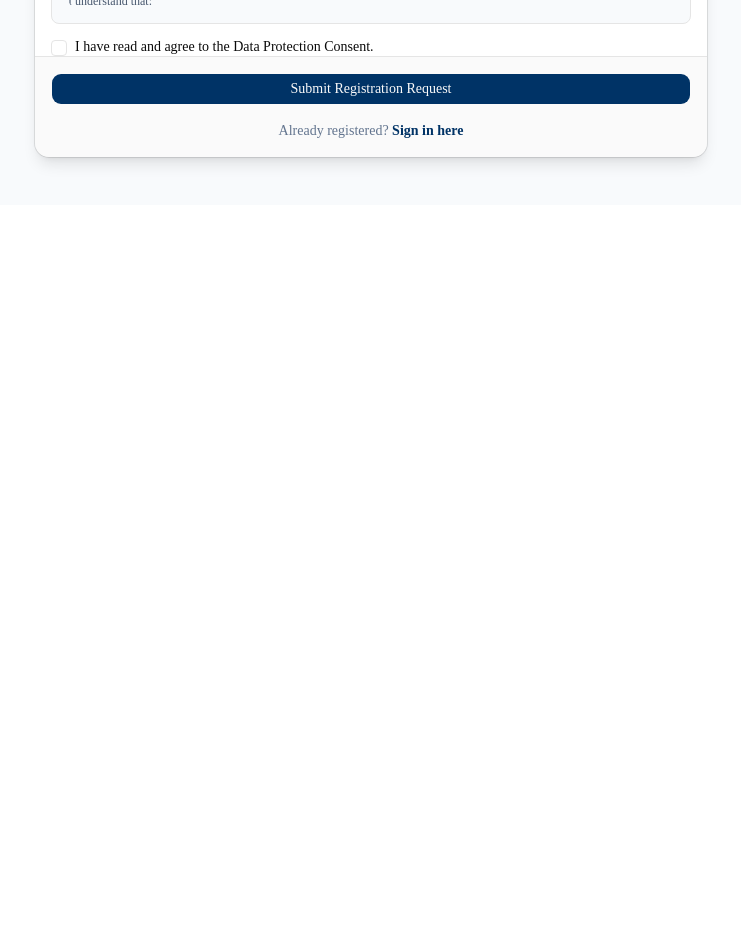
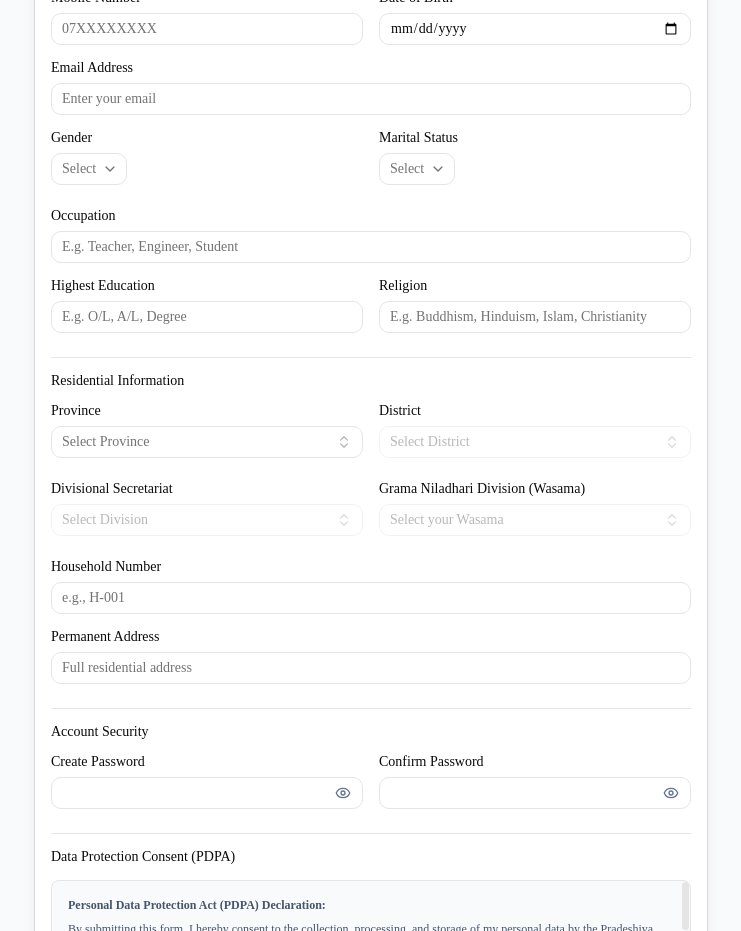
Before and after one commit to imalwic/grama-niladhari-system, a Next.js app in the folder frontend/: page /en/resident/register in a window 1280 px wide. Shown: the part 1140-2071 px from the top of the page, without its empty margins (269-1010 px from the left). Before the commit the page ends 1345 px from the top, so only its background shows below. Built offline with nearby package versions, Linux system fonts and the light colour scheme.

Commit message:
Update resident registration UI with demographic fields

```diff
--- a/frontend/src/app/[locale]/resident/register/page.tsx
+++ b/frontend/src/app/[locale]/resident/register/page.tsx
@@ -60,6 +60,13 @@ export default function ResidentRegistration() {
   const [email, setEmail] = useState("");
   const [householdNo, setHouseholdNo] = useState("");
   const [address, setAddress] = useState("");
+
+  const [gender, setGender] = useState("");
+  const [maritalStatus, setMaritalStatus] = useState("");
+  const [occupation, setOccupation] = useState("");
+  const [highestEducation, setHighestEducation] = useState("");
+  const [religion, setReligion] = useState("");
+
   const [isLoading, setIsLoading] = useState(false);
   const [errorMsg, setErrorMsg] = useState("");
 
@@ -119,6 +126,11 @@ export default function ResidentRegistration() {
         wasamaCode: wasama,
         householdNo,
         address,
+        gender,
+        maritalStatus,
+        occupation,
+        highestEducation,
+        religion,
         consentGiven
       };
 
@@ -176,6 +188,8 @@ export default function ResidentRegistration() {
             alt="Sri Lanka National Emblem"
             width={60}
             height={60}
+            priority
+            style={{ width: "auto", height: "auto" }}
             className="mb-2"
           />
           <h1 className="text-3xl font-bold tracking-tight text-[#003366] dark:text-blue-400">
@@ -248,6 +262,64 @@ export default function ResidentRegistration() {
                     value={email}
                     onChange={(e) => setEmail(e.target.value)}
                     required
+                    className="dark:bg-slate-800 dark:border-slate-700"
+                  />
+                </div>
+                <div className="space-y-2">
+                  <Label htmlFor="gender">{t("gender")}</Label>
+                  <Select value={gender} onValueChange={setGender} required>
+                    <SelectTrigger className="dark:bg-slate-800 dark:border-slate-700">
+                      <SelectValue placeholder="Select" />
+                    </SelectTrigger>
+                    <SelectContent>
+                      <SelectItem value="Male">{t("male")}</SelectItem>
+                      <SelectItem value="Female">{t("female")}</SelectItem>
+                      <SelectItem value="Other">{t("otherGender")}</SelectItem>
+                    </SelectContent>
+                  </Select>
+                </div>
+                <div className="space-y-2">
+                  <Label htmlFor="maritalStatus">{t("maritalStatus")}</Label>
+                  <Select value={maritalStatus} onValueChange={setMaritalStatus} required>
+                    <SelectTrigger className="dark:bg-slate-800 dark:border-slate-700">
+                      <SelectValue placeholder="Select" />
+                    </SelectTrigger>
+                    <SelectContent>
+                      <SelectItem value="Unmarried">{t("unmarried")}</SelectItem>
+                      <SelectItem value="Married">{t("married")}</SelectItem>
+                      <SelectItem value="Divorced">{t("divorced")}</SelectItem>
+                      <SelectItem value="Widowed">{t("widowed")}</SelectItem>
+                    </SelectContent>
+                  </Select>
+                </div>
+                <div className="space-y-2 sm:col-span-2">
+                  <Label htmlFor="occupation">{t("occupation")}</Label>
+                  <Input
+                    id="occupation"
+                    value={occupation}
+                    onChange={(e) => setOccupation(e.target.value)}
+                    placeholder="E.g. Teacher, Engineer, Student"
+                    required
+                    className="dark:bg-slate-800 dark:border-slate-700"
+                  />
+                </div>
+                <div className="space-y-2">
+                  <Label htmlFor="highestEducation">{t("highestEducation")}</Label>
+                  <Input
+                    id="highestEducation"
+                    value={highestEducation}
+                    onChange={(e) => setHighestEducation(e.target.value)}
+                    placeholder="E.g. O/L, A/L, Degree"
+                    className="dark:bg-slate-800 dark:border-slate-700"
+                  />
+                </div>
+                <div className="space-y-2">
+                  <Label htmlFor="religion">{t("religion")}</Label>
+                  <Input
+                    id="religion"
+                    value={religion}
+                    onChange={(e) => setReligion(e.target.value)}
+                    placeholder="E.g. Buddhism, Hinduism, Islam, Christianity"
                     className="dark:bg-slate-800 dark:border-slate-700"
                   />
                 </div>
```
